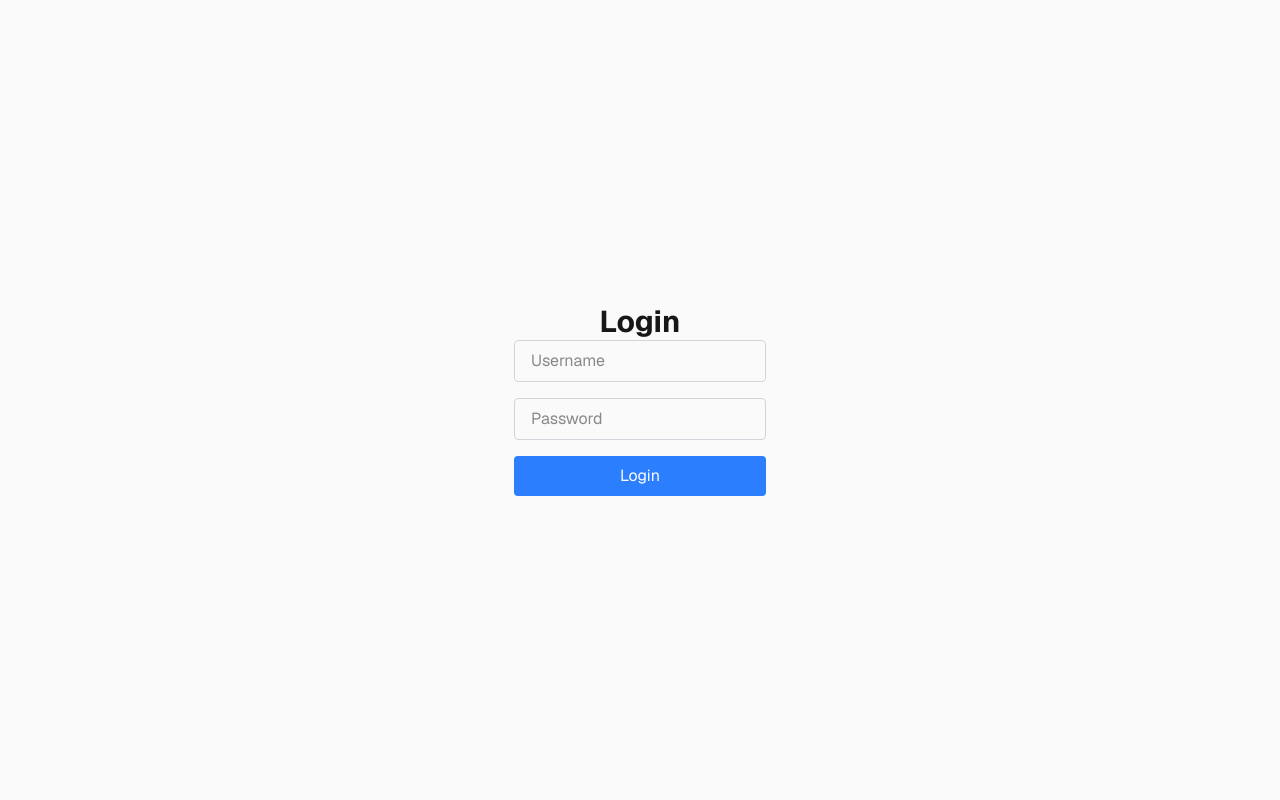
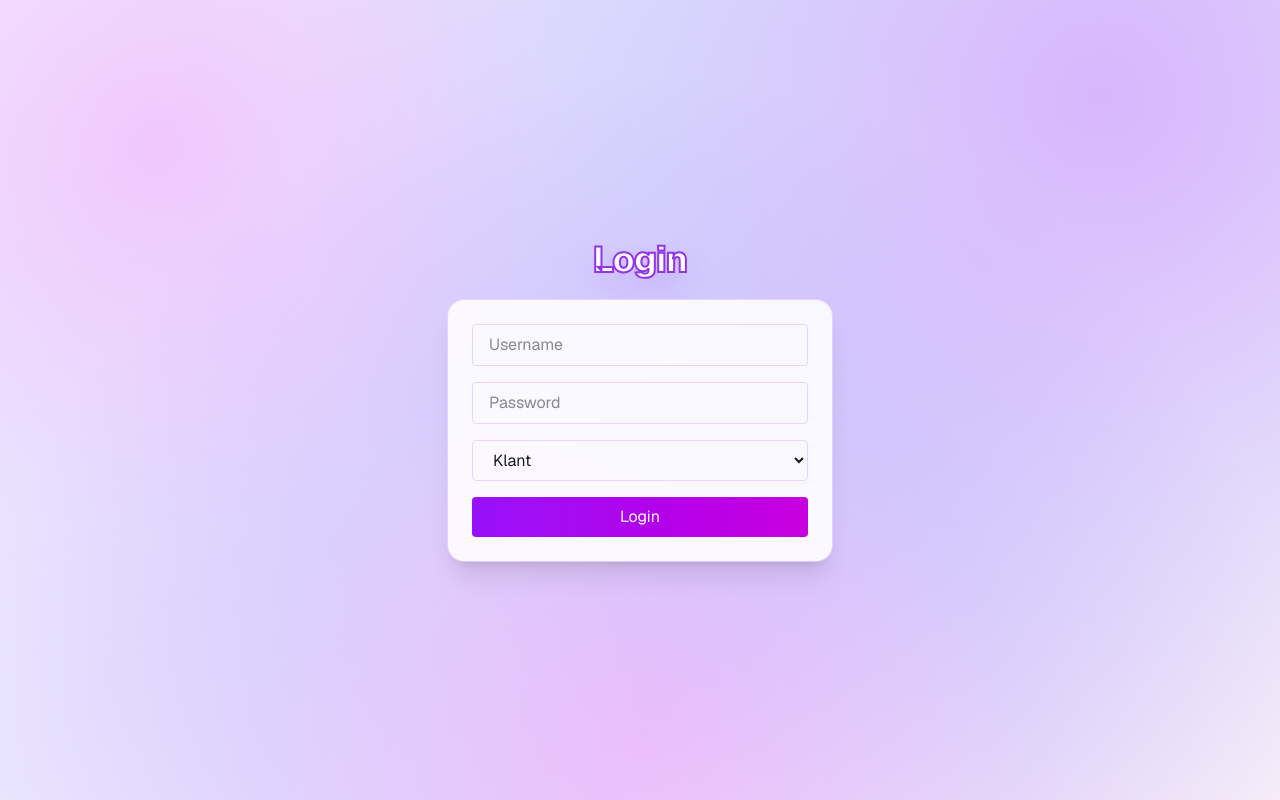
Before and after one commit to zaih0/Exten-Project, a Next.js app in the folder kunstkwartiertje/: page /login in a window 1280 px wide. Built offline with nearby package versions, Linux system fonts and the light colour scheme.

Commit message:
Update login
heeft nu dezelfde kleuren pallet van de register pagina, zodat we een beetje een gelijk front hebben als we deze willen sturen/ laten zien aan meneer

```diff
--- a/kunstkwartiertje/src/app/login/page.tsx
+++ b/kunstkwartiertje/src/app/login/page.tsx
@@ -1,12 +1,73 @@
 // login screen
+"use client";
+
+import { FormEvent, useState } from "react";
+
 export default function login() {
+  const [role, setRole] = useState<"klant" | "artiest">("klant");
+
+  const handleSubmit = (event: FormEvent<HTMLFormElement>) => {
+    event.preventDefault();
+    const formData = new FormData(event.currentTarget);
+    const username = formData.get("username");
+    const password = formData.get("password");
+
+    console.log("Login payload:", { username, password, role });
+    alert("Login (demo)! Check console for submitted values");
+  };
+
   return (
-    <div className="flex flex-col min-h-screen items-center justify-center bg-zinc-50 font-sans dark:bg-black">
-      <h1 className="text-3xl font-bold">Login</h1>
-      <form className="flex flex-col gap-4">
-        <input type="text" placeholder="Username" className="border border-gray-300 rounded px-4 py-2" />
-        <input type="password" placeholder="Password" className="border border-gray-300 rounded px-4 py-2" />
-        <button type="submit" className="bg-blue-500 text-white rounded px-4 py-2">Login</button>
+    <div
+      className="flex flex-col min-h-screen items-center justify-center font-sans text-zinc-900"
+      style={{
+        backgroundImage:
+          "radial-gradient(circle at 12% 18%, rgba(232, 121, 249, 0.34) 0%, rgba(196, 181, 253, 0.20) 30%, rgba(255,255,255,0) 62%), radial-gradient(circle at 86% 12%, rgba(168, 85, 247, 0.34) 0%, rgba(129, 140, 248, 0.18) 34%, rgba(255,255,255,0) 62%), radial-gradient(circle at 50% 92%, rgba(217, 70, 239, 0.26) 0%, rgba(139, 92, 246, 0.14) 38%, rgba(255,255,255,0) 68%), linear-gradient(135deg, rgba(250, 245, 255, 1) 0%, rgba(237, 233, 254, 1) 38%, rgba(243, 232, 255, 1) 68%, rgba(253, 242, 248, 1) 100%)",
+      }}
+    >
+      <h1
+        className="mb-5 text-center text-4xl font-extrabold tracking-tight"
+        style={{
+          color: "#ffffff",
+          WebkitTextStroke: "2px rgb(147 51 234)",
+          textShadow:
+            "0 1px 0 rgba(147,51,234,0.25), 0 12px 30px rgba(147,51,234,0.20)",
+        }}
+      >
+        Login
+      </h1>
+
+      <form
+        onSubmit={handleSubmit}
+        className="flex w-full max-w-sm flex-col gap-4 rounded-2xl bg-white/88 p-6 shadow-xl backdrop-blur ring-1 ring-purple-200/80"
+      >
+        <input
+          type="text"
+          placeholder="Username"
+          name="username"
+          className="border border-purple-200 rounded px-4 py-2 focus:border-purple-400 focus:outline-none focus:ring-2 focus:ring-purple-200"
+        />
+        <input
+          type="password"
+          placeholder="Password"
+          name="password"
+          className="border border-purple-200 rounded px-4 py-2 focus:border-purple-400 focus:outline-none focus:ring-2 focus:ring-purple-200"
+        />
+        <select
+          name="role"
+          value={role}
+          onChange={(e) => setRole(e.target.value as "klant" | "artiest")}
+          className="border border-purple-200 rounded px-4 py-2 focus:border-purple-400 focus:outline-none focus:ring-2 focus:ring-purple-200"
+          required
+        >
+          <option value="klant">Klant</option>
+          <option value="artiest">Artiest</option>
+        </select>
+        <button
+          type="submit"
+          className="bg-gradient-to-r from-purple-600 to-fuchsia-600 text-white rounded px-4 py-2 hover:from-purple-700 hover:to-fuchsia-700 transition-colors"
+        >
+          Login
+        </button>
       </form>
     </div>
   );
```
